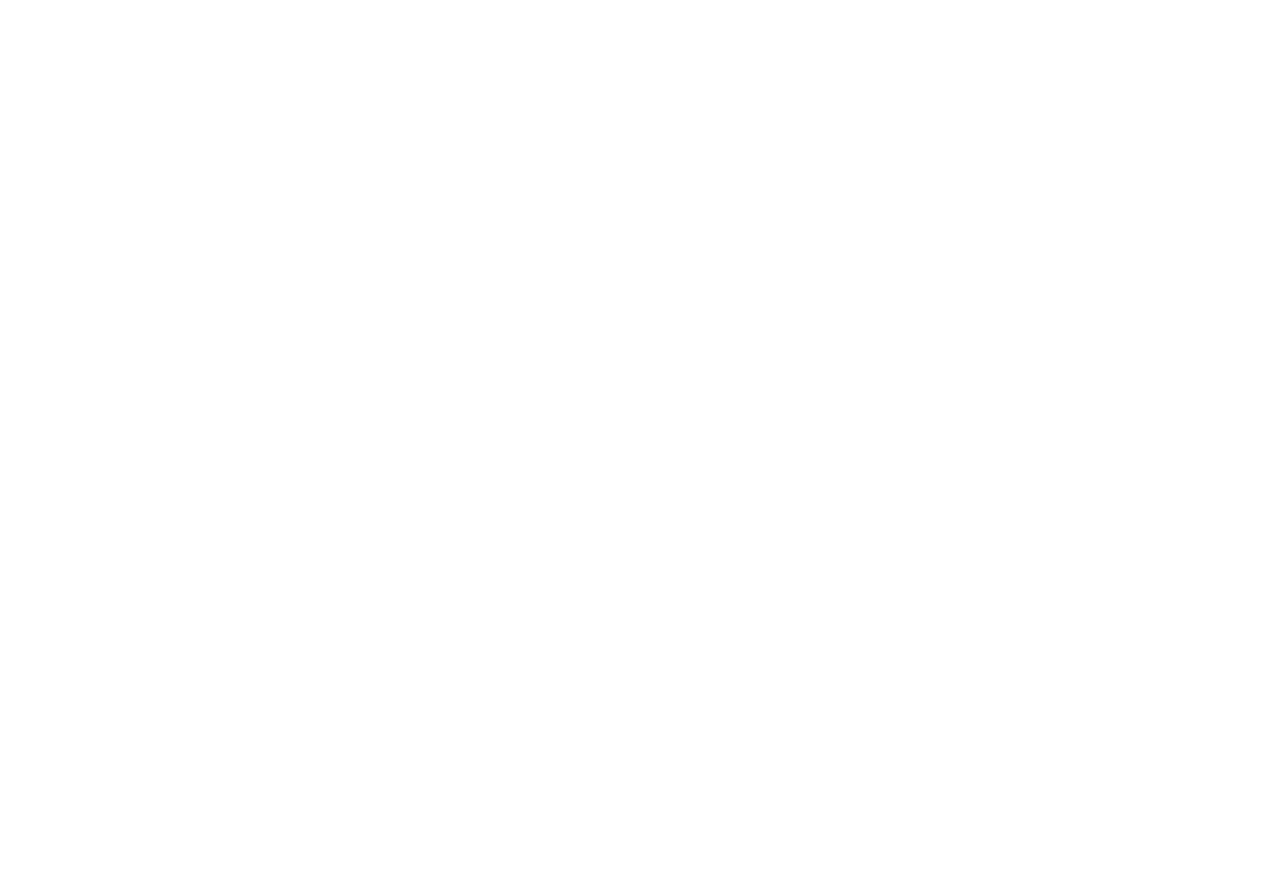
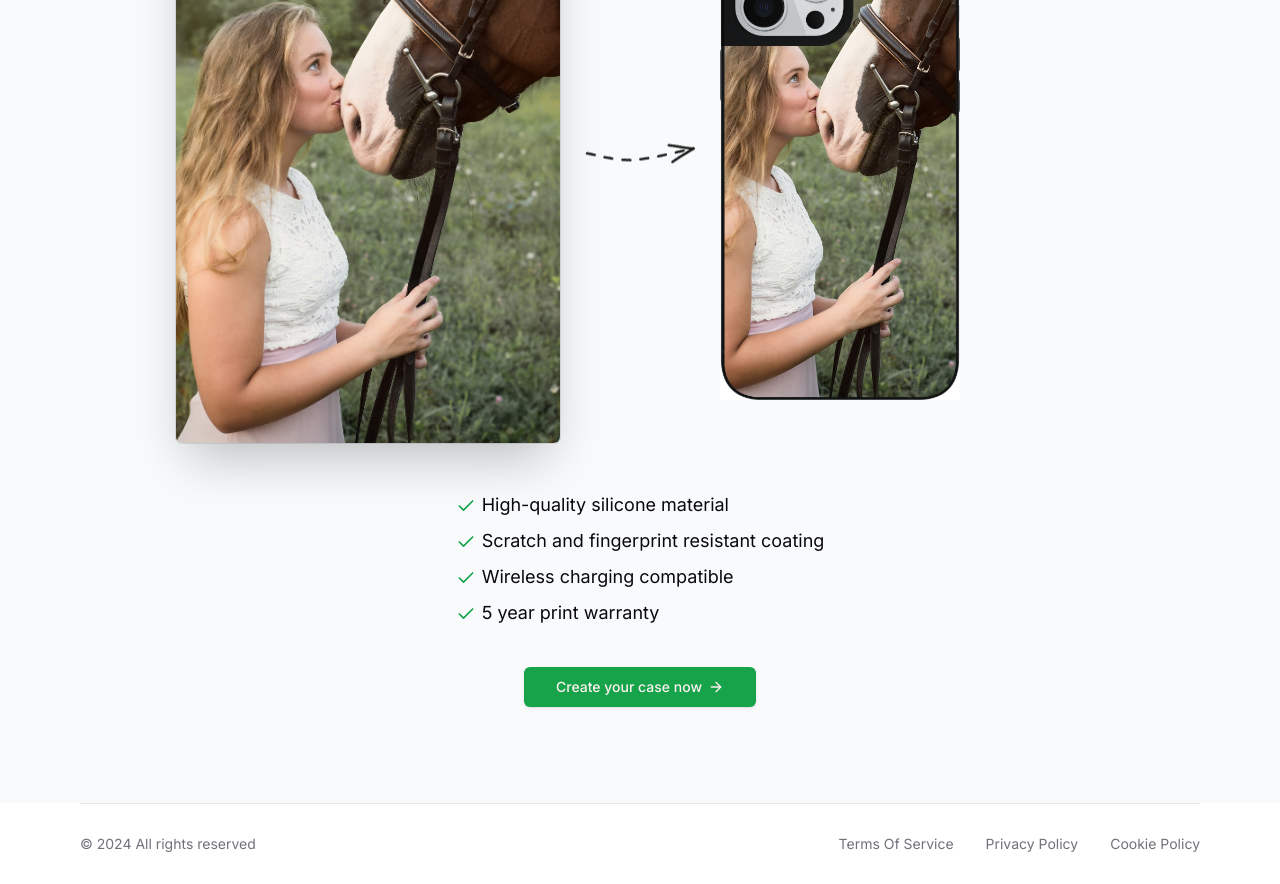
Before and after one commit to datguyaymen/casecobra, a Next.js app: page / in a window 1280 px wide. Shown: the part 3040-3924 px from the top of the page. Before the commit the page ends 2604 px from the top, so only its background shows below. Built offline with nearby package versions, Linux system fonts and the light colour scheme; no server answers.

Commit message:
setup config page

```diff
--- /dev/null
+++ b/src/app/configure/upload/page.tsx
@@ -0,0 +1,19 @@
+"use client";
+
+import { cn } from "@/lib/utils";
+import { useState } from "react";
+
+const Page = () => {
+  const [isDragOver, setIsDragOver] = useState<boolean>(false);
+  return (
+    <div
+      className={cn(
+        "relative my-16 flex h-full w-full flex-1 flex-col items-center justify-center rounded-xl bg-gray-900/5 p-2 ring-1 ring-inset ring-gray-900/10 lg:rounded-2xl",
+        { "bg-blue-900/10 ring-blue-900/25": isDragOver },
+      )}
+    >
+      <div className="relative flex w-full flex-1 items-center justify-center"></div>
+    </div>
+  );
+};
+export default Page;
--- a/src/app/layout.tsx
+++ b/src/app/layout.tsx
@@ -2,6 +2,7 @@
 import { Inter } from "next/font/google";
 import "./globals.css";
 import Navbar from "@/components/Navbar";
+import Footer from "@/components/Footer";
 
 const inter = Inter({ subsets: ["latin"] });
 
@@ -20,6 +21,7 @@
       <body className={inter.className}>
         <Navbar />
         {children}
+        <Footer />
       </body>
     </html>
   );
--- a/src/app/page.tsx
+++ b/src/app/page.tsx
@@ -4,7 +4,9 @@
 import MaxWidthWrapper from "@/components/MaxWidthWrapper";
 import Phone from "@/components/Phone";
 import { Reviews } from "@/components/Reviews";
-import { Check, Star } from "lucide-react";
+import { buttonVariants } from "@/components/ui/button";
+import { ArrowRight, Check, Star } from "lucide-react";
+import Link from "next/link";
 
 export default function Home() {
   return (
@@ -197,6 +199,67 @@
           <Reviews />
         </div>
       </section>
+      <section>
+        <MaxWidthWrapper className="py-24">
+          <div className="mb-12 px-6 lg:px-8">
+            <div className="mx-auto max-w-2xl sm:text-center">
+              <h2 className="order-1 mt-2 text-balance text-center text-5xl font-bold !leading-tight tracking-tight text-gray-900 md:text-6xl">
+                Upload your photo and get{" "}
+                <span className="relative bg-green-600 px-2 text-white">
+                  your own case{" "}
+                </span>{" "}
+                now
+              </h2>
+            </div>
+          </div>
+          <div className="mx-auto max-w-6xl px-6 lg:px-8">
+            <div className="relative flex grid-cols-2 flex-col items-center gap-40 md:grid">
+              <img
+                src="/arrow.png"
+                className="absolute left-1/2 top-[25rem] z-10 -translate-x-1/2 -translate-y-1/2 rotate-90 md:top-1/2 md:rotate-0"
+                alt="arrow"
+              />
+              <div className="relative h-80 w-full max-w-sm rounded-xl bg-gray-900/5 ring-inset ring-gray-900/10 md:h-full md:justify-self-end lg:rounded-2xl">
+                <img
+                  src="/horse.jpg"
+                  alt="horse"
+                  className="h-full w-full rounded-md bg-white object-cover shadow-2xl ring-1 ring-gray-900/10"
+                />
+              </div>
+              <Phone className="w-60" imgSrc="/horse_phone.jpg" />
+            </div>
+          </div>
+          <ul className="mx-auto mt-12 w-fit max-w-prose space-y-2 sm:text-lg">
+            <li className="w-fit">
+              <Check className="h5 mr-1.5 inline w-5 text-green-600" />
+              High-quality silicone material
+            </li>
+            <li className="w-fit">
+              <Check className="h5 mr-1.5 inline w-5 text-green-600" />
+              Scratch and fingerprint resistant coating
+            </li>
+            <li className="w-fit">
+              <Check className="h5 mr-1.5 inline w-5 text-green-600" />
+              Wireless charging compatible
+            </li>
+            <li className="w-fit">
+              <Check className="h5 mr-1.5 inline w-5 text-green-600" />5 year
+              print warranty
+            </li>
+            <div className="flex justify-center">
+              <Link
+                className={buttonVariants({
+                  size: "lg",
+                  className: "mx-auto mt-8",
+                })}
+                href="/configure/upload"
+              >
+                Create your case now <ArrowRight className="ml-1.5 h-4 w-4" />
+              </Link>
+            </div>
+          </ul>
+        </MaxWidthWrapper>
+      </section>
     </div>
   );
 }
--- /dev/null
+++ b/src/components/Footer.tsx
@@ -0,0 +1,42 @@
+import Link from "next/link";
+import MaxWidthWrapper from "./MaxWidthWrapper";
+
+const Footer = () => {
+  return (
+    <footer className="relative h-20 bg-white">
+      <MaxWidthWrapper>
+        <div className="border-t border-gray-200" />
+        <div className="flex h-full flex-col items-center justify-center md:flex-row md:justify-between">
+          <div className="pb-2 text-center md:pb-0 md:text-left">
+            <p className="text-sm text-muted-foreground">
+              &copy; {new Date().getFullYear()} All rights reserved
+            </p>
+          </div>
+          <div className="flex items-center justify-center">
+            <div className="flex space-x-8">
+              <Link
+                href="#"
+                className="text-sm text-muted-foreground hover:text-gray-600"
+              >
+                Terms Of Service
+              </Link>
+              <Link
+                href="#"
+                className="text-sm text-muted-foreground hover:text-gray-600"
+              >
+                Privacy Policy
+              </Link>
+              <Link
+                href="#"
+                className="text-sm text-muted-foreground hover:text-gray-600"
+              >
+                Cookie Policy
+              </Link>
+            </div>
+          </div>
+        </div>
+      </MaxWidthWrapper>
+    </footer>
+  );
+};
+export default Footer;
```
